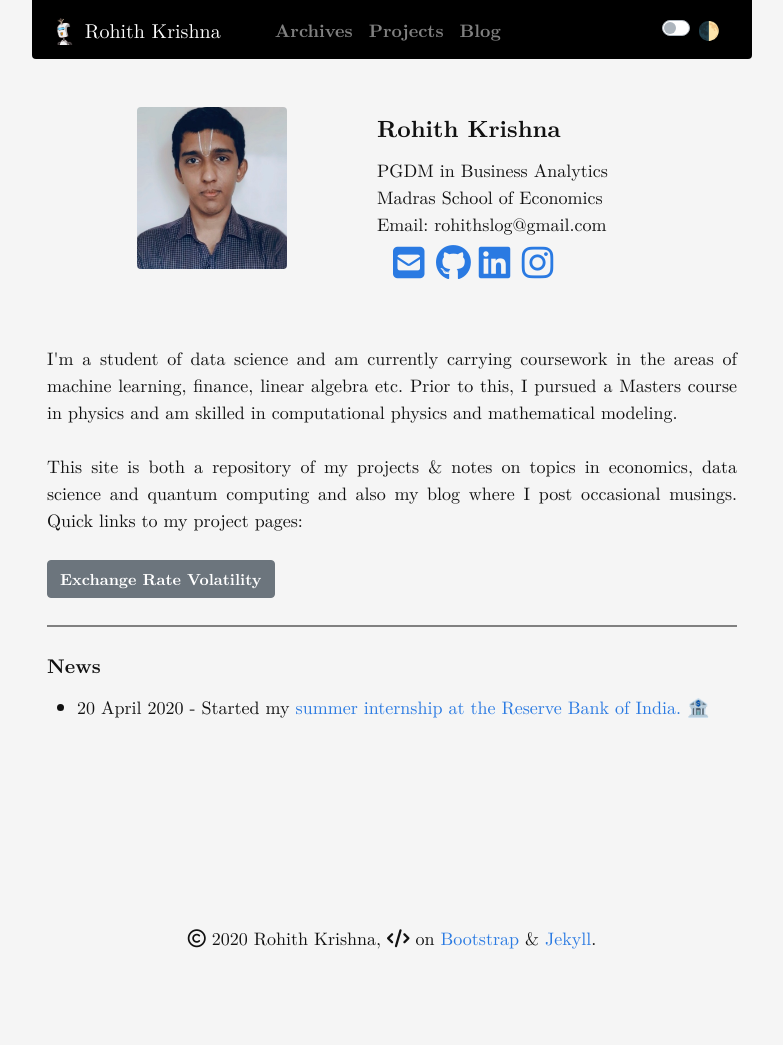
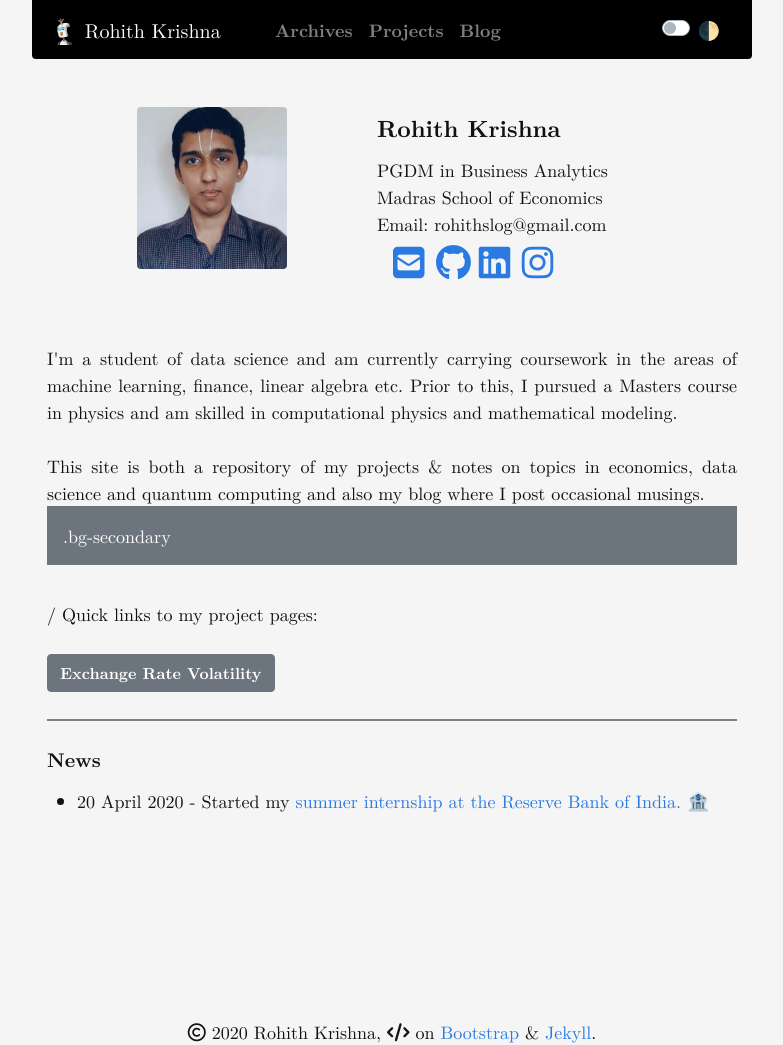
Before and after one commit to rohithmay/rohithmay.github.io, a Jekyll site: the page built from index.md, in a window 1280 px wide. Shown: the whole page, without its empty margins (248-1031 px from the left). Built offline with Jekyll 4.4.1, drawn with Linux system fonts in a browser that asks for light colours; nearby versions of some CDN libraries; a style sheet for code colours, icons or effects is not loaded; before the commit the page ends 951 px from its top, so only the background shows below that.

Commit message:
Update index.md

```diff
--- a/index.md
+++ b/index.md
@@ -143,7 +143,9 @@
 
                         I'm a student of data science and am currently carrying coursework in the areas of machine learning, finance, linear algebra etc.  Prior to this, I pursued a Masters course in physics and am skilled in computational physics and mathematical modeling. <br/><br/>
 
-                        This site is both a repository of my projects & notes on topics in economics, data science and quantum computing and also my blog where I post occasional musings.
+                        This site is both a repository of my projects & notes on topics in economics, data science and quantum computing and also my blog where I post occasional musings. <br/>
+
+                        <div class="p-3 mb-2 bg-secondary text-white">.bg-secondary</div> <br>/
 
                         Quick links to my project pages:<br/><br/>
 
```
